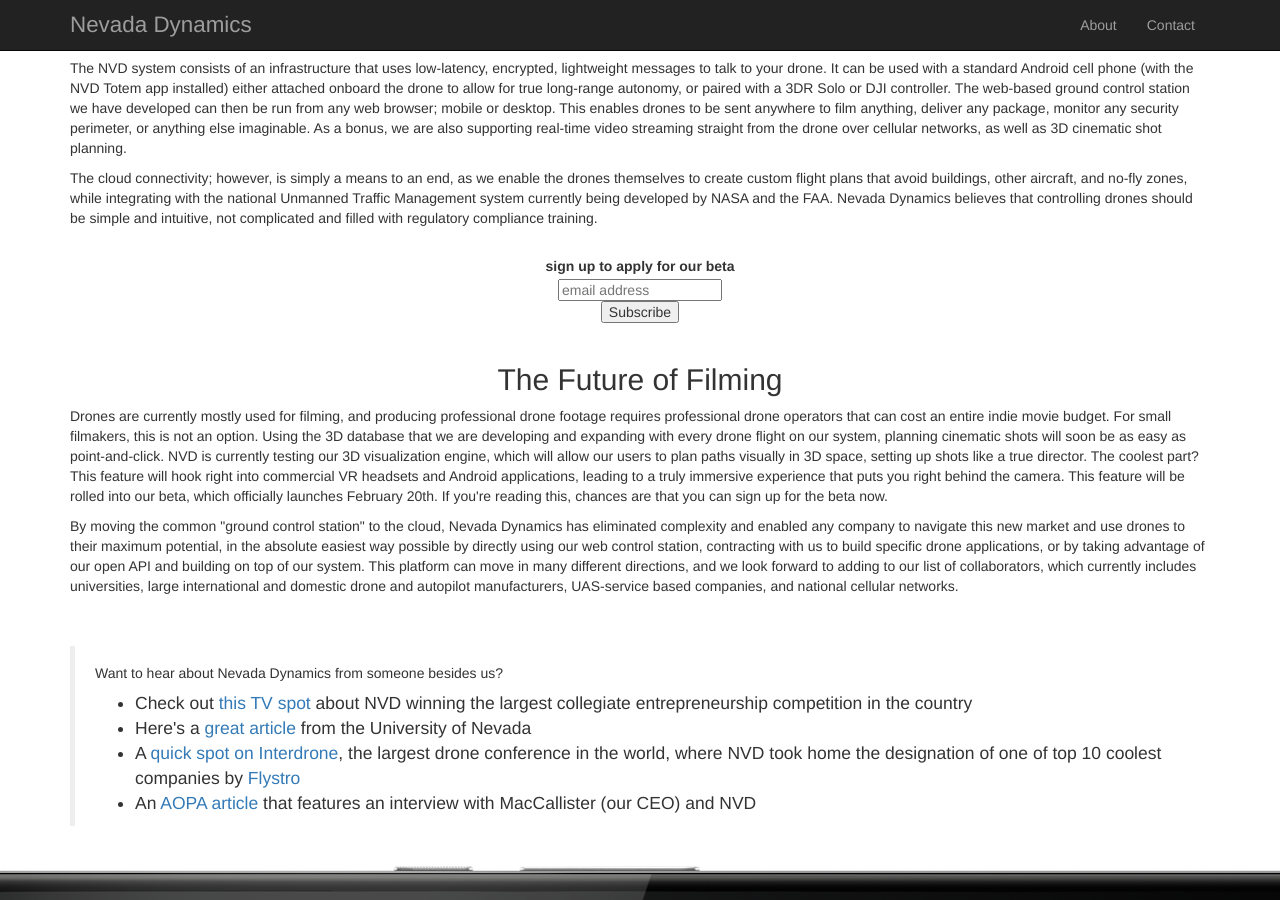
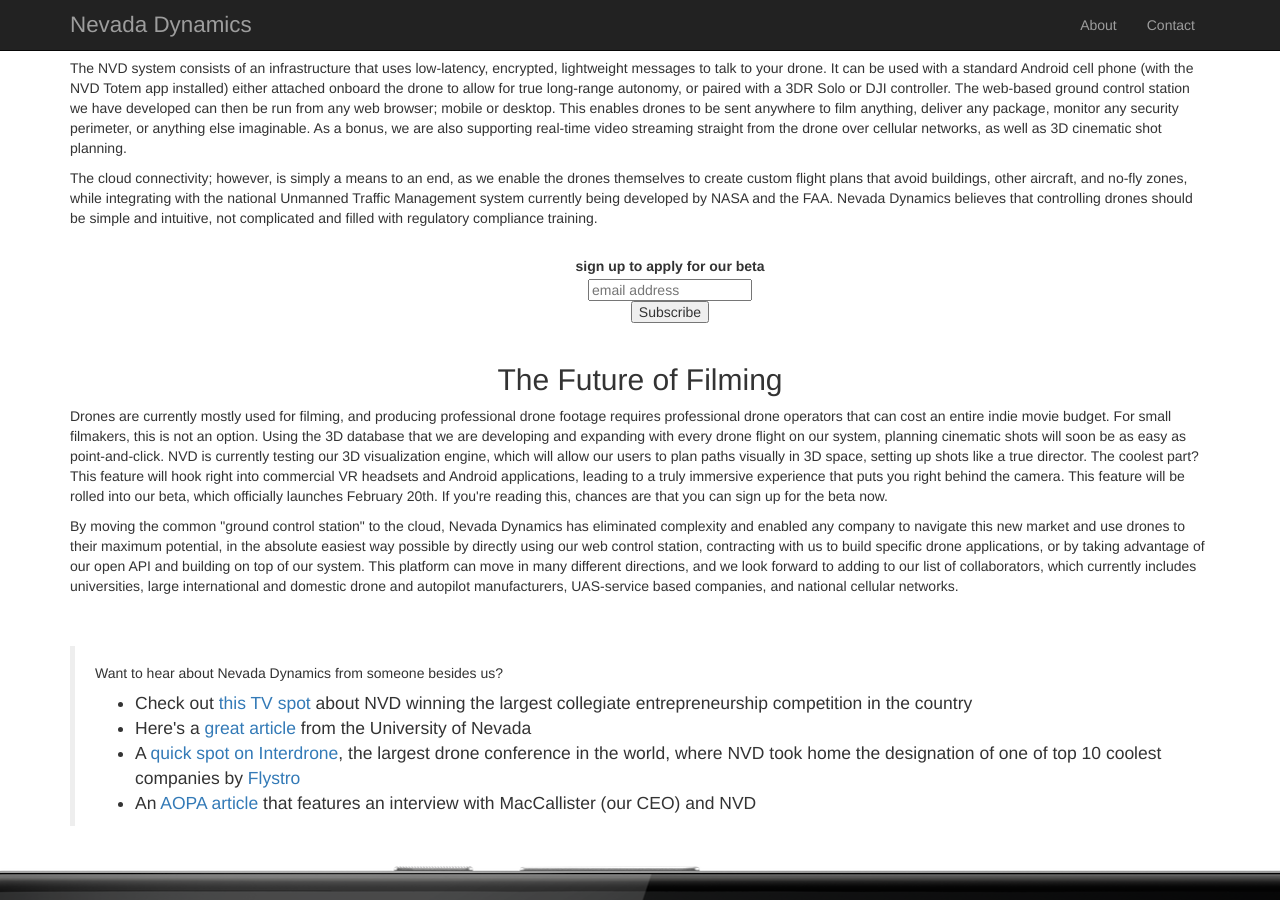
Before and after one commit to NevadaDynamics/NevadaDynamics.github.io, a Jekyll site: the page built from about.html, in a window 1280 px wide and 900 px high, scrolled down 1015 px. Built offline with Jekyll 4.4.1, drawn with Linux system fonts in a browser that asks for light colours; nearby versions of some CDN libraries; Markdown is read by kramdown in place of the engine named in the settings; comment, search, counter and statistics services are not loaded.

Commit message:
last train to boston

```diff
--- a/about.html
+++ b/about.html
@@ -27,7 +27,7 @@
     <!-- Begin MailChimp Signup Form -->
 <link href="//cdn-images.mailchimp.com/embedcode/slim-081711.css" rel="stylesheet" type="text/css">
 <style type="text/css">
-  #mc_embed_signup{background:#fff; clear:center; font:14px Helvetica,Arial,sans-serif;}
+  #mc_embed_signup{background:#fff; clear:center; font:14px Helvetica,Arial,sans-serif;margin: 0 auto; width: 600px;}
   /* Add your own MailChimp form style overrides in your site stylesheet or in this style block.
      We recommend moving this block and the preceding CSS link to the HEAD of your HTML file. */
 
@@ -42,7 +42,7 @@
       <center>
         <div class="display:block margin:auto " id="mc_embed_signup">
           <form action="//github.us11.list-manage.com/subscribe/post?u=05938179ca379592e5c365c22&amp;id=e39190bfcb" method="post" id="mc-embedded-subscribe-form" name="mc-embedded-subscribe-form" class="validate" target="_blank" novalidate>
-            <div id="mc_embed_signup_scroll" class="margin:auto">
+            <div id="mc_embed_signup_scroll">
               <label for="mce-EMAIL">sign up to apply for our beta</label><br />
               <input type="email" value="" name="EMAIL" class="email" id="mce-EMAIL" placeholder="email address" required>
               <!-- real people should not fill this in and expect good things - do not remove this or risk form bot signups-->
```
